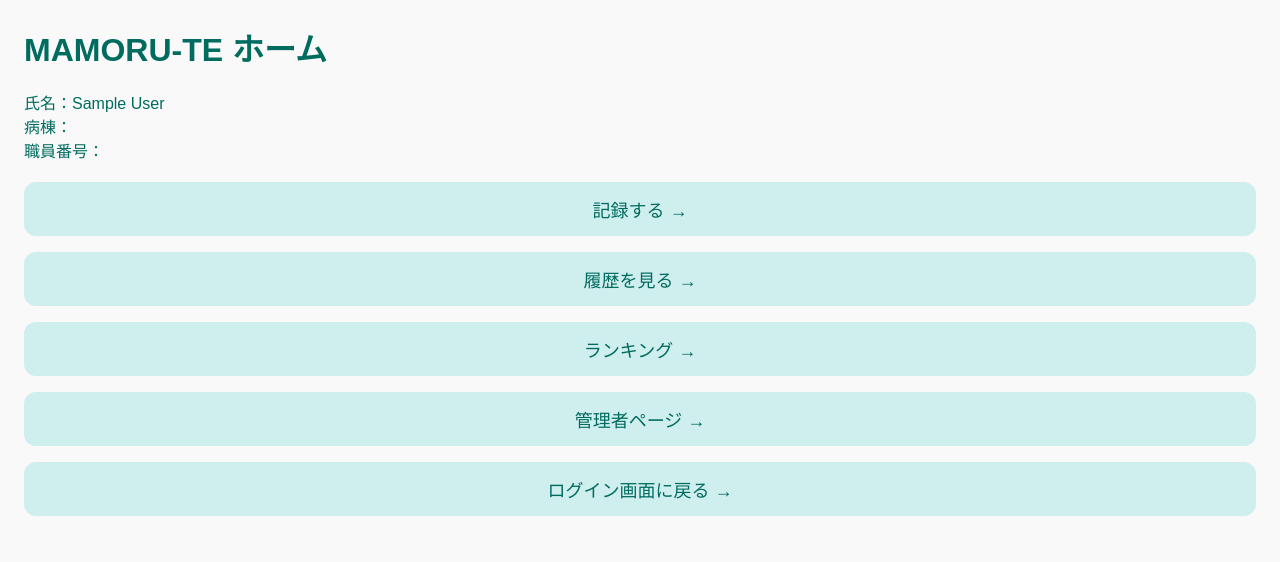
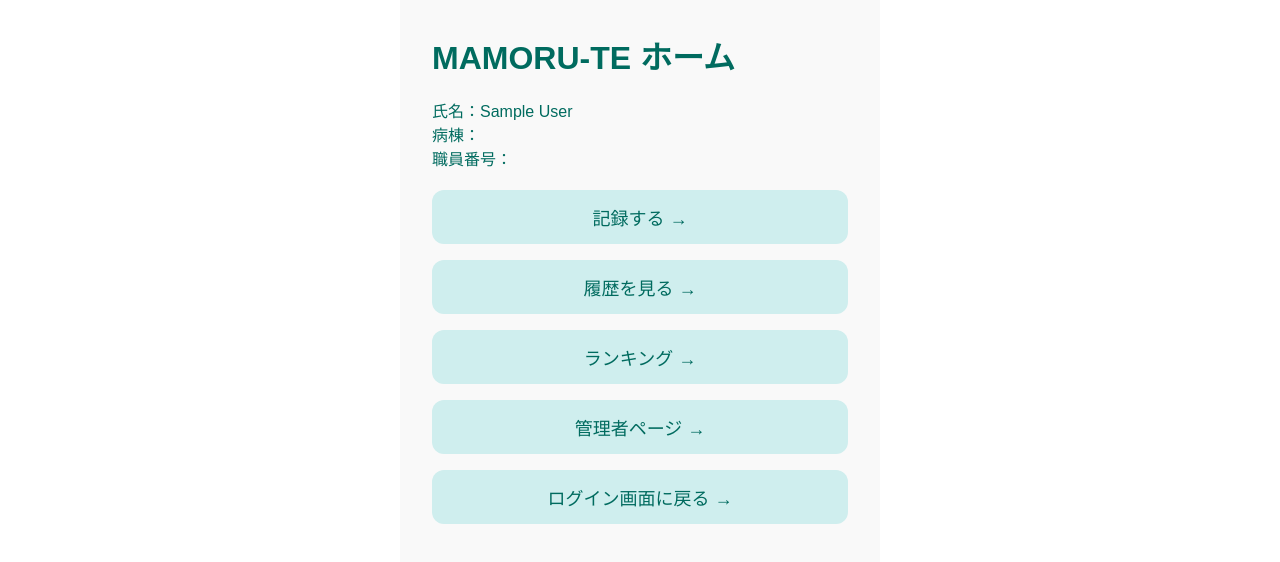
Before and after one commit to eri5122005/mamoru-te-hospital, a Next.js app: page /home in a window 1280 px wide. Shown: the top 562 px of the page. Built offline with nearby package versions, Linux system fonts and the light colour scheme; sample sign-in values are in the browser's storage.

Commit message:
fix login save staff data by staffId

```diff
--- a/pages/_app.js
+++ b/pages/_app.js
@@ -1,5 +1,18 @@
 import "@/styles/globals.css";
 
 export default function App({ Component, pageProps }) {
-  return <Component {...pageProps} />;
+  return (
+    <main
+      style={{
+        background: "#F9F9F9",
+        minHeight: "100vh",
+        padding: "16px",
+        fontFamily: "sans-serif",
+        maxWidth: "480px",
+        margin: "0 auto",
+      }}
+    >
+      <Component {...pageProps} />
+    </main>
+  );
 }
--- a/pages/home/index.js
+++ b/pages/home/index.js
@@ -24,10 +24,13 @@ export default function Home() {
   style={{
     background: "#F9F9F9",
     minHeight: "100vh",
-        padding: "24px",
+    padding: "16px",
     fontFamily: "sans-serif",
+    maxWidth: "480px",
+    margin: "0 auto",
   }}
 >
+
       {/* タイトル */}
       <h1 style={{ color: "#006b5f", marginBottom: "20px" }}>
         MAMORU-TE ホーム
--- a/pages/login/index.js
+++ b/pages/login/index.js
@@ -89,8 +89,13 @@ export default function Login() {
   isSuperAdmin: false,
 };
 
+// ★ 職員番号をキーにして保存（これが重要）
+localStorage.setItem(staffId, JSON.stringify(loginUser));
+
+// ★ 現在ログイン中のユーザーとしても保存
 localStorage.setItem("loginUser", JSON.stringify(loginUser));
 localStorage.setItem("currentStaff", JSON.stringify(loginUser));
+
 
   const staffList = JSON.parse(localStorage.getItem("staffList") || "[]");
   const exists = staffList.some((s) => s.staffId === staffId);
```
Lines whose indentation alone changed are shown as unchanged.
